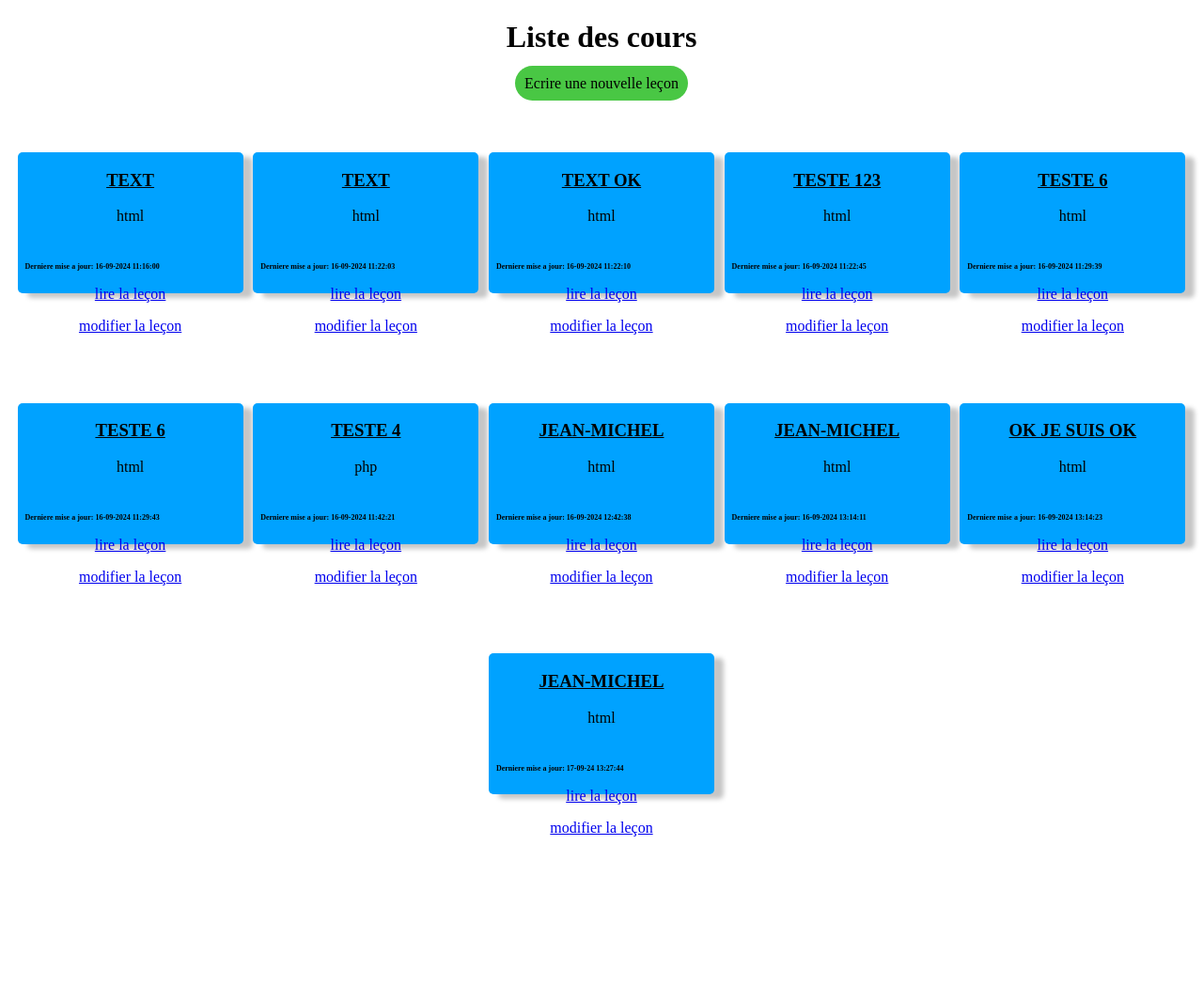
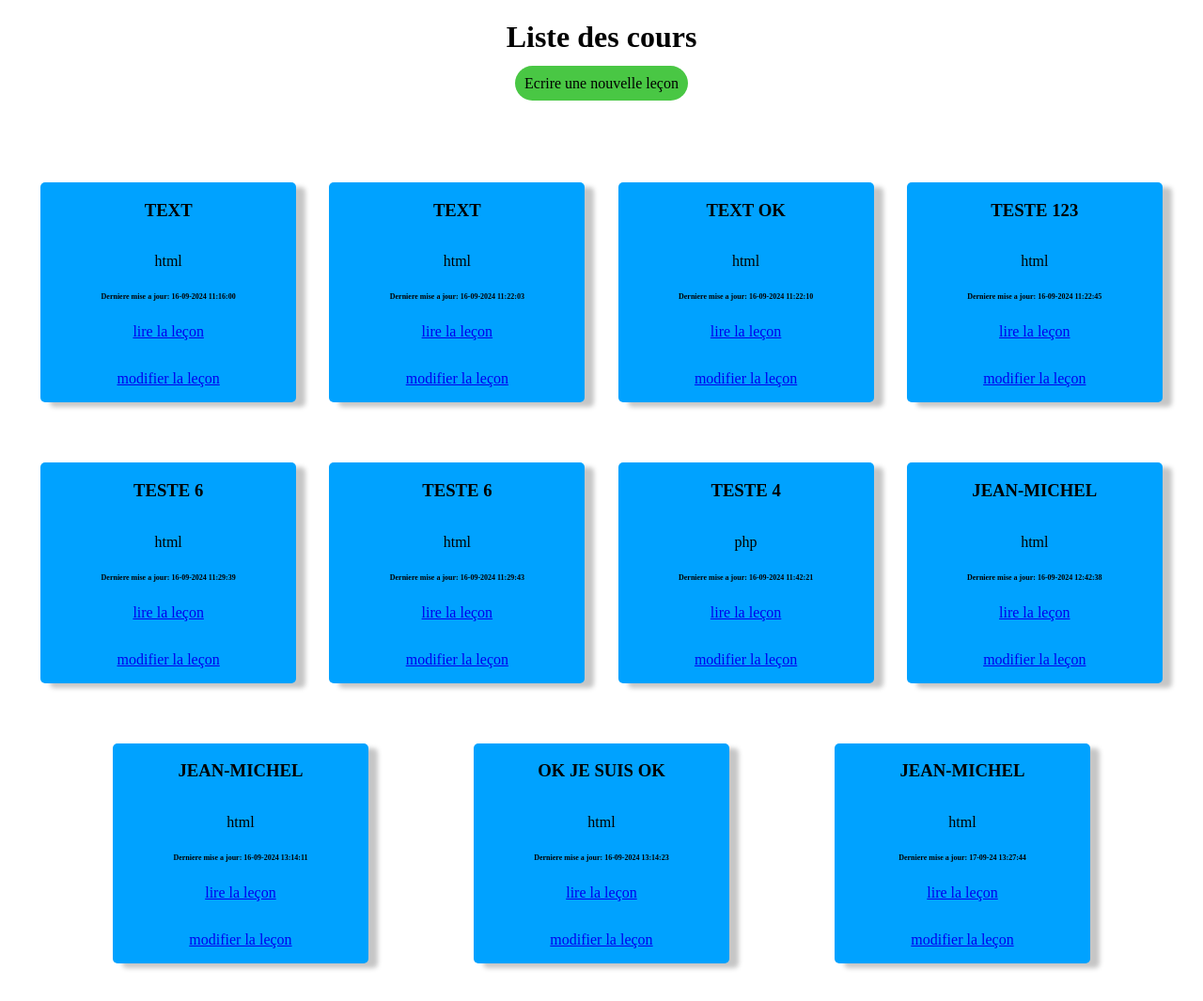
Before and after one commit to the-punicher/aprenatator, a PHP site: page / in a window 1280 px wide. Shown: the whole page at 94% size. Before the commit the page ends 890 px from the top, so only its background shows below. Run offline with PHP 8.4, Linux system fonts and the light colour scheme; data comes from the database, SQL or seed files in the repository.

Commit message:
la version

```diff
--- a/css/style.css
+++ b/css/style.css
@@ -68,14 +68,13 @@ label, input[type="submit"]{
     text-align:left;
     font-size: 0.5em;
     font-weight: bold;
-    margin-left: 1em;
-    margin-top: 5em;
+
 
  }
 
  .flex-test:hover {
     background-color: rgb(0, 255, 55);
-    cursor: pointer;
+
  }
 
  .link-card{
@@ -87,3 +86,18 @@ label, input[type="submit"]{
     height: 100vh !important;
     max-height: 100vh !important;
  }
+
+
+ .container-vertical{
+    display: flex;
+    flex-direction: column;
+    justify-content:space-evenly ;
+  /* axe segondaire*/
+  align-items: center;
+  height: auto;
+  /* pour faire un margin top + botton*/
+    margin: 2em 0 ;
+    padding: 0 1em;
+
+
+ }
--- a/index.php
+++ b/index.php
@@ -35,12 +35,12 @@
         foreach($lessons as $lesson ){
             $maj = mb_strtoupper($lesson['lesson_name']);
             echo
-            "<div class= flex-test>
-                 <h3 class='center'><a class='link-card' href='lesson.php?id=$lesson[lesson_id]'>$maj</a></h3>
-                 <p class='center'>$lesson[lesson_category]</p>
+            "<div class= 'flex-test container-vertical'>
+                 <h3 classe='center'>$maj</h3>
+                 <p >$lesson[lesson_category]</p>
                  <p class='date'> Derniere mise a jour: $lesson[lesson_modify_at]</p>
-                 <p class='center'><a href='lesson_read.php?id=$lesson[lesson_id]'>lire la leçon</a></p>
-                <p class='center'><a href='lesson.php?id=$lesson[lesson_id]'>modifier la leçon</a></p>
+                 <p ><a href='lesson_read.php?id=$lesson[lesson_id]'>lire la leçon</a></p>
+                <p ><a href='lesson.php?id=$lesson[lesson_id]'>modifier la leçon</a></p>
 
         </div>";
         }
--- a/lesson.php
+++ b/lesson.php
@@ -45,6 +45,9 @@ if(isset($_GET['id'])){
     <script>
         tinymce.init({
             selector:"#content",
+            plugins:["fullsceen", "code", "emoticons","image", "lists", "searchreplace" ],
+            toolbar:"fullscreen | undo redo | blocks | bold italic | alignleft aligncenter alignright alignjustify | outdent indent | code | emoticons | image | numlist bullist | searchreplace",
+
             license_key:"uilgpxaa02zosgq3rjbd1j2rzzyc5vhq83vyyzc4ddq2zhxn",
             width:"100%",
             min_height:"100%",
```
